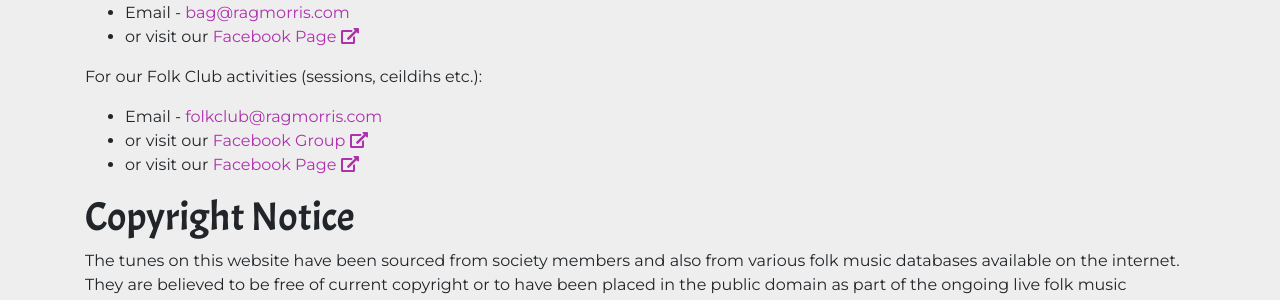
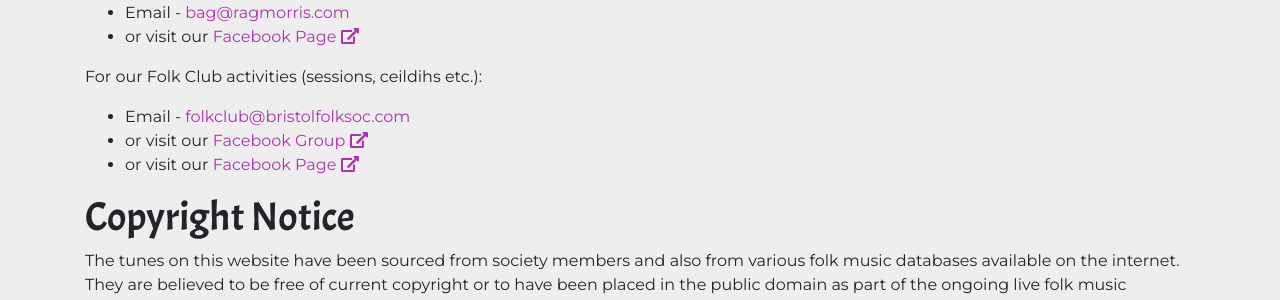
Before and after one commit to bristolfolksoc/bristolfolksoc.github.io, a Jekyll site: the page built from index.html, in a window 1280 px wide. Shown: the part 461-761 px from the top of the page. Built offline with Jekyll 4.4.1, drawn with Linux system fonts in a browser that asks for light colours; nearby versions of some CDN libraries; a script that is not in the unit is left out.

Commit message:
Update index.html

```diff
--- a/index.html
+++ b/index.html
@@ -17,9 +17,9 @@ layout: default
 </ul>
 <p>For our Folk Club activities (sessions, ceildihs etc.):</p>
 <ul>
-  <li>Email - <a href="mailto:folkclub@bristolfolksoc.com" target="_blank">folkclub@ragmorris.com</a></li>
+  <li>Email - <a href="mailto:folkclub@bristolfolksoc.com" target="_blank">folkclub@bristolfolksoc.com</a></li>
   <li>or visit our <a href="https://www.facebook.com/groups/1414730395426978" target="_blank">Facebook Group <i class="fas fa-external-link-alt"></i></a></li>
-  <li>or visit our <a href="https://www.facebook.com/BristolFolkSoc/" target="_blank">Facebook Page <i class="fas fa-external-link-alt"></i></a></li>
+  <li>or visit our <a href="https://www.facebook.com/BristolUniFolkSoc/" target="_blank">Facebook Page <i class="fas fa-external-link-alt"></i></a></li>
 </ul>
 <h1>Copyright Notice</h1>
 <p>
```
